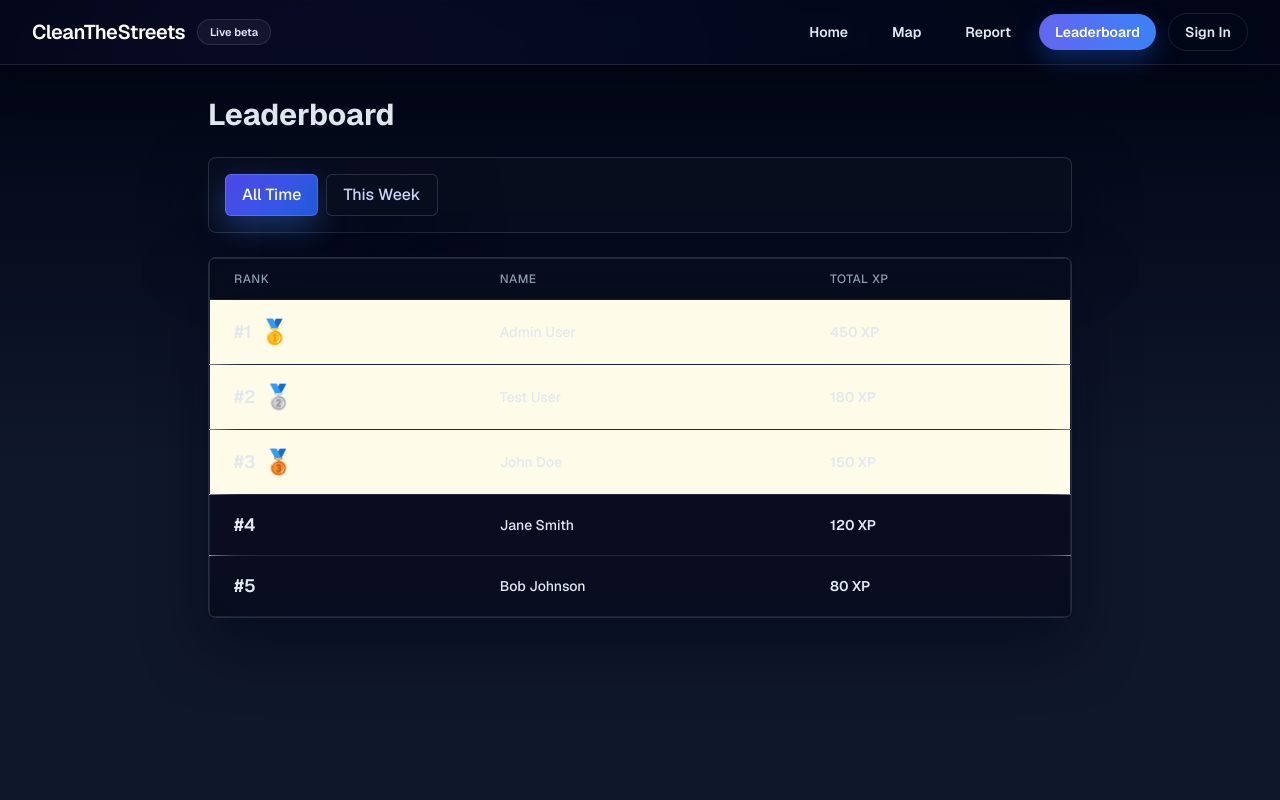
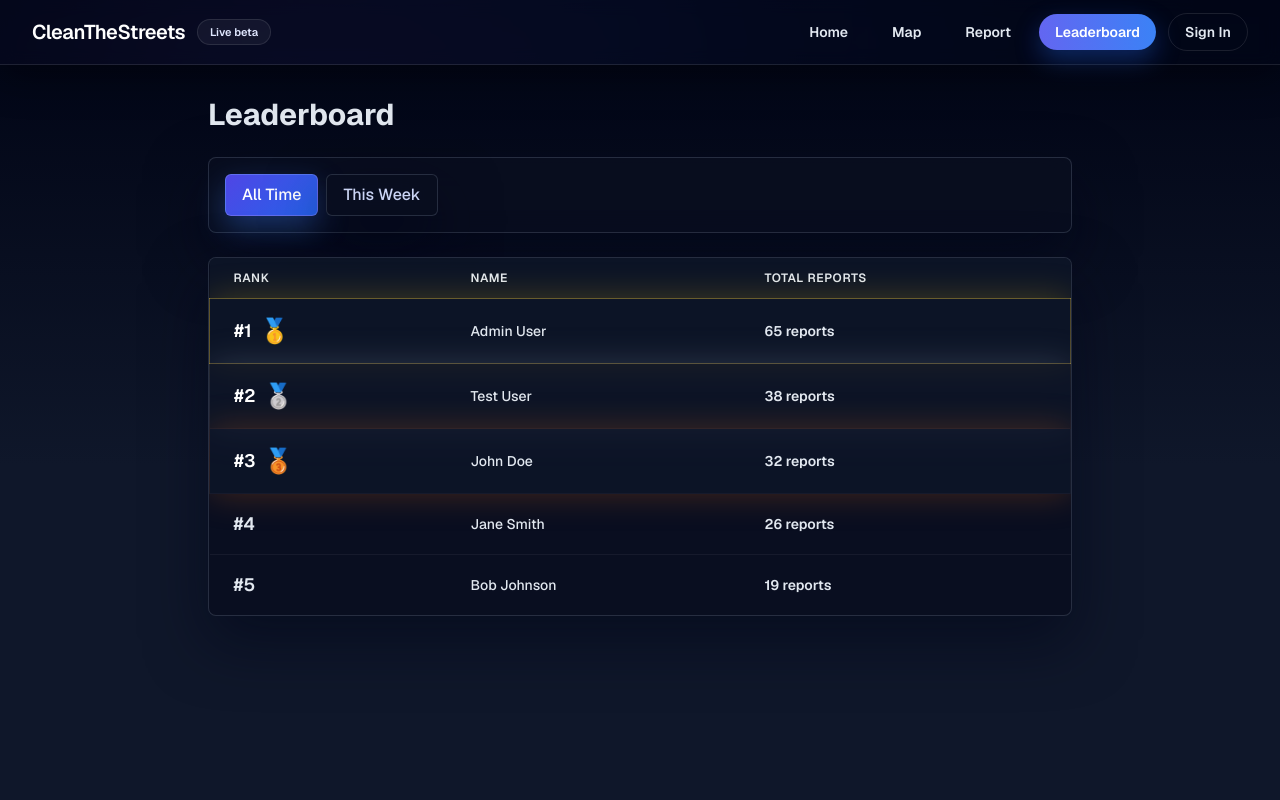
Before and after one commit to theohudson24/cleanthestreets, a Next.js app: page /leaderboard in a window 1280 px wide. Shown: the top 800 px of the page. Built offline with nearby package versions, Linux system fonts and the light colour scheme.

Commit message:
Fixed theme on leaderboard + Changed Total XP

```diff
--- a/src/app/leaderboard/page.js
+++ b/src/app/leaderboard/page.js
@@ -88,28 +88,43 @@ export default function LeaderboardPage() {
           />
         ) : (
           <div className="bg-white rounded-lg shadow-md overflow-hidden">
-            <table className="min-w-full divide-y divide-gray-200">
-              <thead className="bg-gray-50">
+            <table className="min-w-full divide-y divide-white/10">
+              <thead className="bg-slate-900/70">
                 <tr>
-                  <th className="px-6 py-3 text-left text-xs font-medium text-gray-500 uppercase tracking-wider">
+                  <th className="px-6 py-3 text-left text-xs font-semibold text-slate-200 uppercase tracking-wider">
                     Rank
                   </th>
-                  <th className="px-6 py-3 text-left text-xs font-medium text-gray-500 uppercase tracking-wider">
+                  <th className="px-6 py-3 text-left text-xs font-semibold text-slate-200 uppercase tracking-wider">
                     Name
                   </th>
-                  <th className="px-6 py-3 text-left text-xs font-medium text-gray-500 uppercase tracking-wider">
-                    Total XP
+                  <th className="px-6 py-3 text-left text-xs font-semibold text-slate-200 uppercase tracking-wider">
+                    Total Reports
                   </th>
                 </tr>
               </thead>
-              <tbody className="bg-white divide-y divide-gray-200">
+              <tbody className="bg-transparent divide-y divide-white/5">
                 {leaderboard.map((user, index) => {
                   const isCurrentUser = user.userId === currentUserId;
+                  const isPodium = index < 3;
+                  const podiumShadow =
+                    index === 0
+                      ? 'shadow-[0_0_35px_rgba(250,204,21,0.25)] border-amber-300/30'
+                      : index === 1
+                        ? 'shadow-[0_0_35px_rgba(148,163,184,0.25)] border-slate-200/25'
+                        : 'shadow-[0_0_35px_rgba(249,115,22,0.25)] border-orange-300/25';
+                  const rowClass = isPodium
+                    ? `relative bg-slate-900/70 border ${podiumShadow}`
+                    : isCurrentUser
+                      ? 'bg-blue-900/40 border border-blue-400/30'
+                      : 'bg-transparent';
                   return (
-                    <tr key={user.userId} className={index < 3 ? 'bg-yellow-50' : isCurrentUser ? 'bg-blue-50' : ''}>
+                    <tr
+                      key={user.userId}
+                      className={`${rowClass} transition relative overflow-hidden`}
+                    >
                       <td className="px-6 py-4 whitespace-nowrap">
                         <div className="flex items-center">
-                          <span className="text-lg font-semibold text-gray-900">
+                          <span className={`text-lg font-semibold ${isPodium ? 'text-white' : 'text-gray-900'}`}>
                             #{index + 1}
                           </span>
                           {index === 0 && <span className="ml-2 text-2xl">🥇</span>}
@@ -131,7 +146,7 @@ export default function LeaderboardPage() {
                               {user.displayName || `User ${user.userId}`}
                             </span>
                             {isCurrentUser && user.currentLevel && (
-                              <div className="text-xs text-blue-600 font-semibold mt-1">
+                              <div className="text-xs text-blue-300 font-semibold mt-1">
                                 Level {user.currentLevel}
                               </div>
                             )}
@@ -139,7 +154,7 @@ export default function LeaderboardPage() {
                         </div>
                       </td>
                       <td className="px-6 py-4 whitespace-nowrap text-sm font-semibold text-gray-900">
-                        {user.totalXP || 0} XP
+                        {user.totalReports ?? 0} reports
                       </td>
                     </tr>
                   );
--- a/src/data/mockUserData.js
+++ b/src/data/mockUserData.js
@@ -73,6 +73,7 @@ export const getMockLeaderboard = (period = 'all') => {
       totalXP: 450,
       currentLevel: 3,
       rank: 1,
+      totalReports: 65,
     },
     {
       userId: 'user-1',
@@ -80,6 +81,7 @@ export const getMockLeaderboard = (period = 'all') => {
       totalXP: 180,
       currentLevel: 2,
       rank: 2,
+      totalReports: 38,
     },
     {
       userId: '1',
@@ -87,6 +89,7 @@ export const getMockLeaderboard = (period = 'all') => {
       totalXP: 150,
       currentLevel: 2,
       rank: 3,
+      totalReports: 32,
     },
     {
       userId: '2',
@@ -94,6 +97,7 @@ export const getMockLeaderboard = (period = 'all') => {
       totalXP: 120,
       currentLevel: 1,
       rank: 4,
+      totalReports: 26,
     },
     {
       userId: '3',
@@ -101,6 +105,7 @@ export const getMockLeaderboard = (period = 'all') => {
       totalXP: 80,
       currentLevel: 1,
       rank: 5,
+      totalReports: 19,
     },
   ];
 };
```
